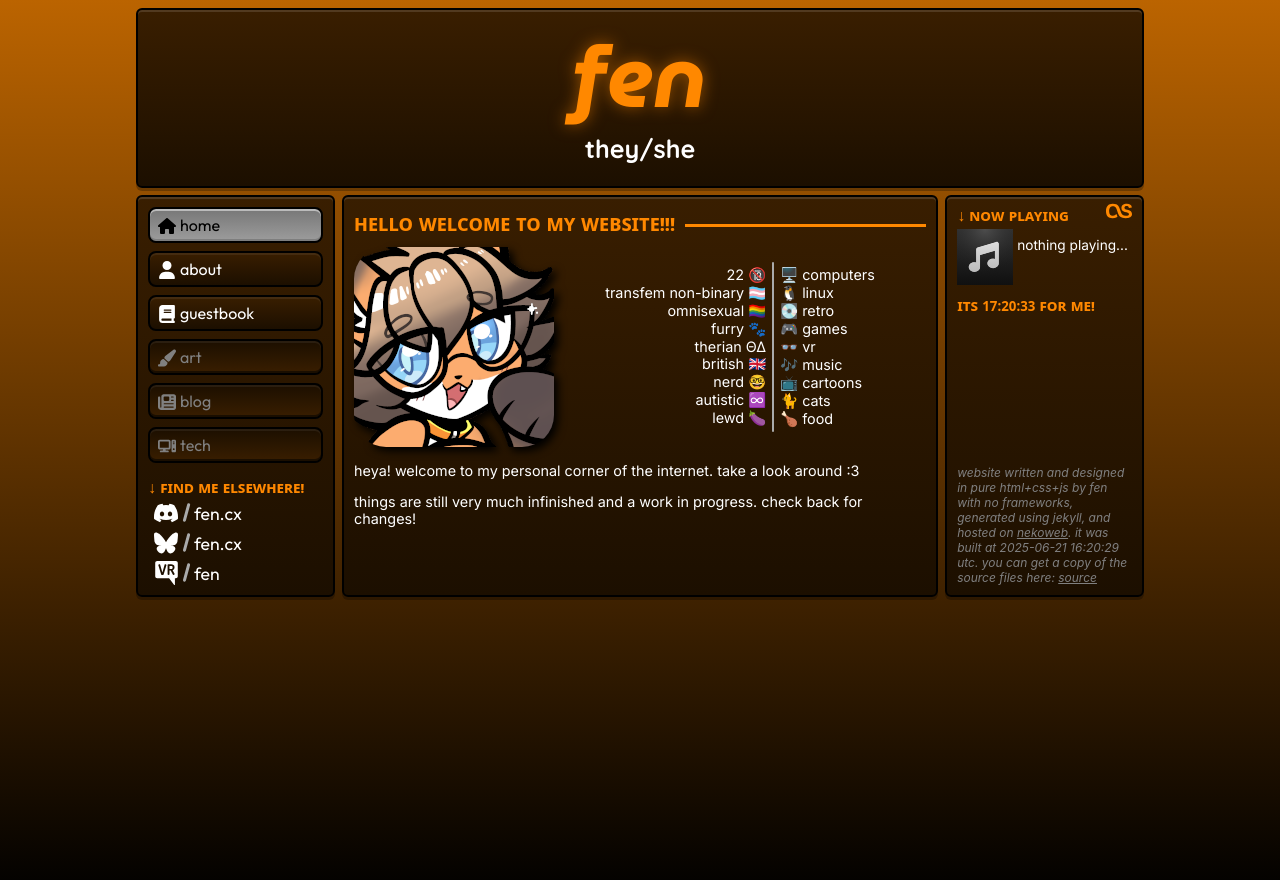
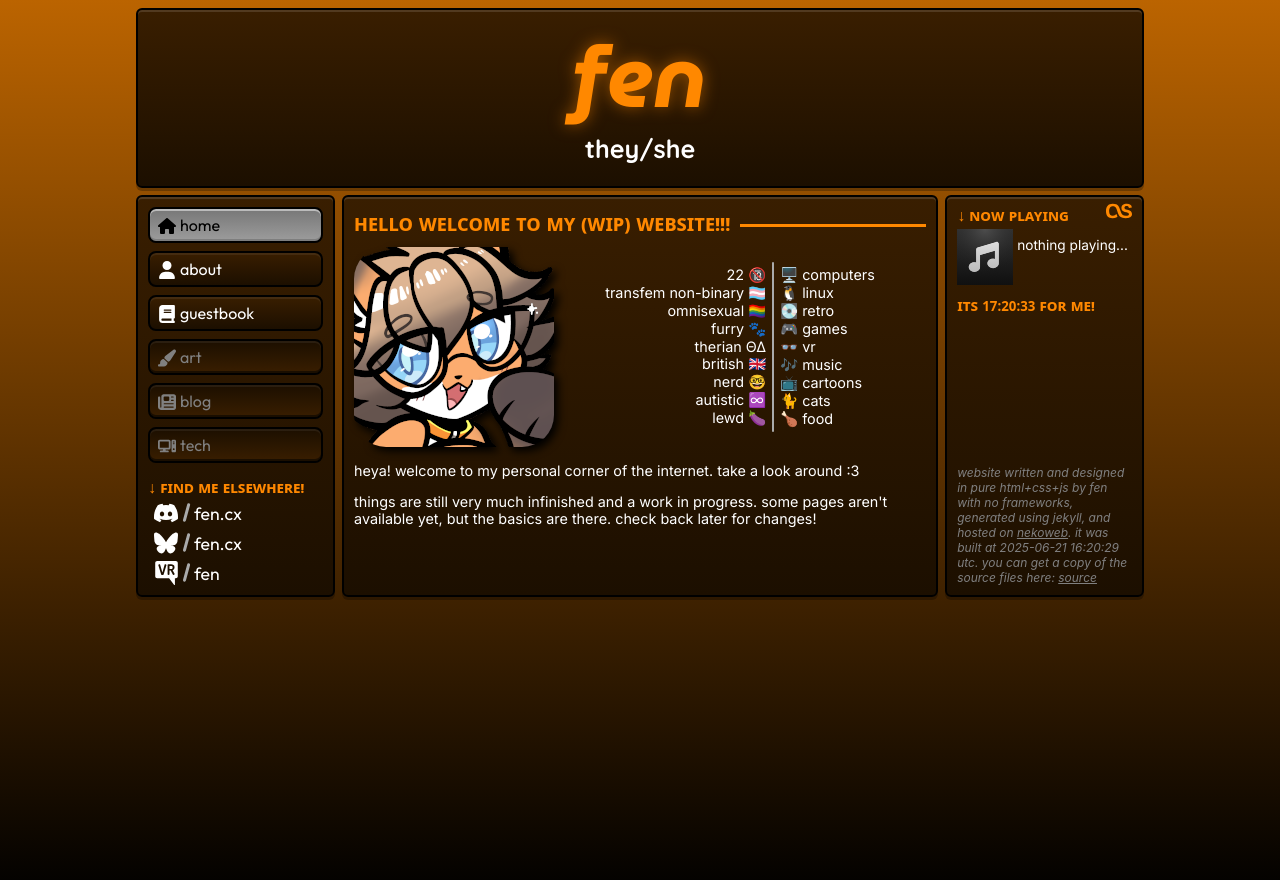
Before and after one commit to fenbyte/website, a Jekyll site: the page built from home/index.html, in a window 1280 px wide. Shown: the top 880 px of the page. Built offline with Jekyll 4.4.1, drawn with Linux system fonts in a browser that asks for light colours.

Commit message:
more wip disclaimers

```diff
--- a/home/index.html
+++ b/home/index.html
@@ -1,6 +1,6 @@
 ---
 ---
-<h2>hello welcome to my website!!!</h2>
+<h2>hello welcome to my (wip) website!!!</h2>
 
 <div id="me">
     <img src="/assets/images/fenalpha-200px.png" width="200" srcset="/assets/images/fenalpha-200px.png 200w, /assets/images/fenalpha-400px.png 400w, /assets/images/fenalpha.png 2048w" sizes="200px">
@@ -30,4 +30,4 @@
     </div>
 </div>
 <p>heya! welcome to my personal corner of the internet. take a look around :3</p>
-<p>things are still very much infinished and a work in progress. check back for changes!</p>
+<p>things are still very much infinished and a work in progress. some pages aren't available yet, but the basics are there. check back later for changes!</p>
```
